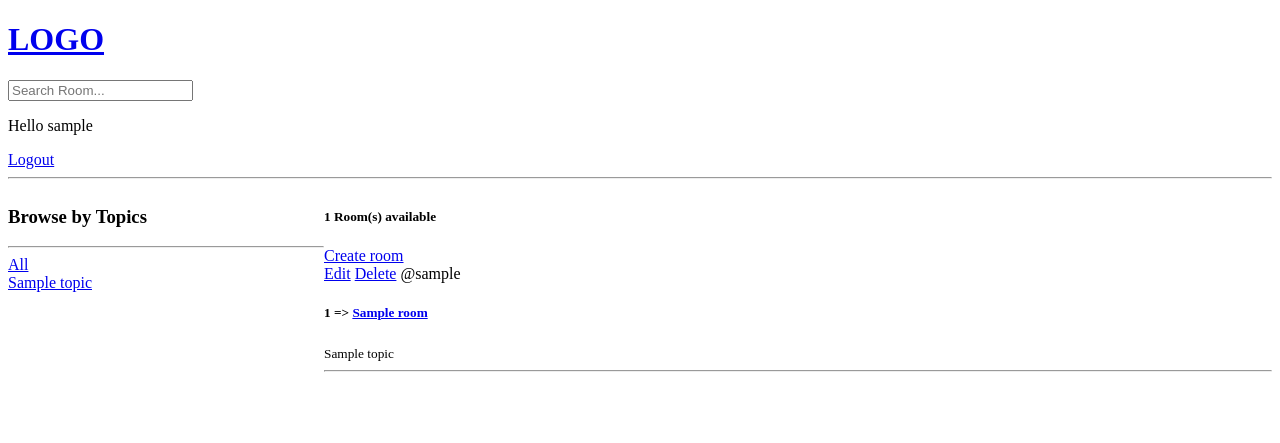
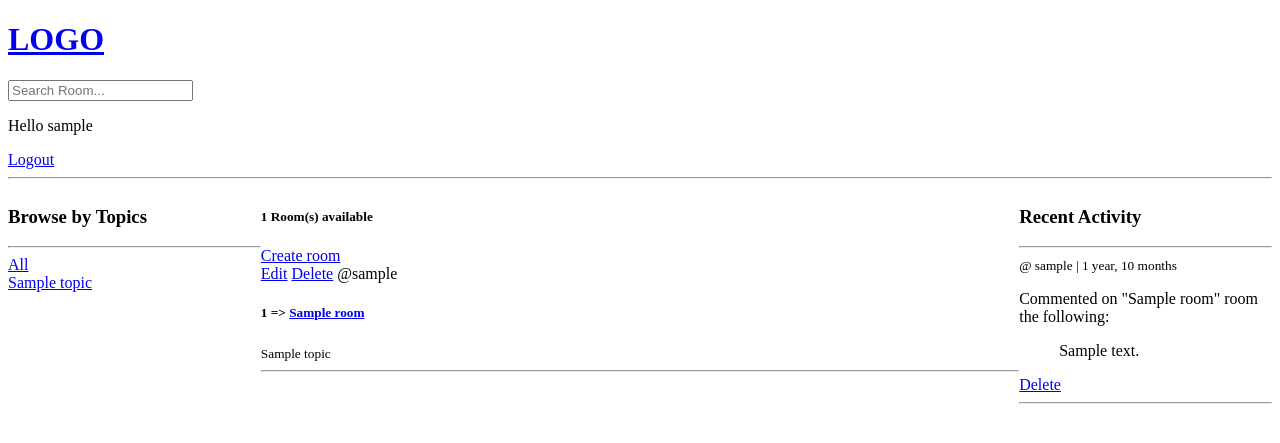
Before and after one commit to averroes96/django-demo, a Django app: page / in a window 1280 px wide. Shown: the top 443 px of the page. Run offline with Django 3.2, Linux system fonts and the light colour scheme; a user stored in the database is signed in; tables that the repository leaves empty hold one stand-in row (values such as "Sample post").

Commit message:
Recent activity

```diff
--- a/base/models.py
+++ b/base/models.py
@@ -33,5 +33,8 @@ class Message(models.Model):
     created = models.DateTimeField(auto_now_add=True)
     updated = models.DateTimeField(auto_now=True)
 
+    class Meta:
+        ordering = ["-updated", "-created"]
+
     def __str__(self):
         return str(self.content[0:50])
--- /dev/null
+++ b/base/templates/base/activity_component.html
@@ -0,0 +1,13 @@
+<h3>Recent Activity</h3>
+<hr>
+{% for act in recent_acts %}
+<div>
+    <small>@ {{act.user}}   |   {{act.created|timesince}}</small>
+    <p>Commented on "{{act.room.title}}" room the following:</p>
+    <blockquote>{{act.content}}</blockquote>
+    {% if request.user == act.user %}
+    <a href="{% url 'delete-message' act.id %}">Delete</a>
+    {% endif %}
+<hr>
+</div>
+{% endfor %}
--- /dev/null
+++ b/base/templates/base/feed_component.html
@@ -0,0 +1,12 @@
+{% for room in rooms %}
+<div>
+    {% if request.user == room.host %}
+        <a href="{% url 'update-room' room.id %}">Edit</a>
+        <a href="{% url 'delete-room' room.id %}">Delete</a>
+    {% endif %}
+    <span>@{{room.host.username}}</span>
+    <h5>{{room.id}} => <a href="{% url 'room' room.id %}">{{room.title}}</a></h5>
+    <small>{{room.topic.title}}</small>
+    <hr>
+</div>
+{% endfor %}
--- a/base/templates/base/home.html
+++ b/base/templates/base/home.html
@@ -5,39 +5,22 @@
 <style>
     .home-container {
         display: grid;
-        grid-template-columns: 1fr 3fr;
+        grid-template-columns: 1fr 3fr 1fr;
     }
 </style>
 
 <div class="home-container">
 
     <div>
-        <h3>Browse by Topics</h3>
-        <hr>
-        <div>
-            <a href="{% url 'home' %}">All</a>
-        </div>
-        {% for topic in topics %}
-            <div>
-                <a href="{% url 'home' %}?q={{topic.title}}">{{topic.title}}</a>
-            </div>
-        {% endfor %}
+        {% include "base/topics_component.html" %}
     </div>
     <div>
         <h5>{{rooms_count}} Room(s) available</h5>
         <a href="{% url 'create-room' %}">Create room</a>
-        {% for room in rooms %}
-        <div>
-            {% if request.user == room.host %}
-                <a href="{% url 'update-room' room.id %}">Edit</a>
-                <a href="{% url 'delete-room' room.id %}">Delete</a>
-            {% endif %}
-            <span>@{{room.host.username}}</span>
-            <h5>{{room.id}} => <a href="{% url 'room' room.id %}">{{room.title}}</a></h5>
-            <small>{{room.topic.title}}</small>
-            <hr>
-        </div>
-        {% endfor %}
+        {% include "base/feed_component.html" %}
+    </div>
+    <div>
+        {% include "base/activity_component.html" %}
     </div>
 </div>
 
--- /dev/null
+++ b/base/templates/base/topics_component.html
@@ -0,0 +1,10 @@
+<h3>Browse by Topics</h3>
+<hr>
+<div>
+    <a href="{% url 'home' %}">All</a>
+</div>
+{% for topic in topics %}
+    <div>
+        <a href="{% url 'home' %}?q={{topic.title}}">{{topic.title}}</a>
+    </div>
+{% endfor %}
--- a/base/views.py
+++ b/base/views.py
@@ -77,16 +77,20 @@ def home(request):
         )
     rooms_count = rooms.count() # Get query row count
     topics = Topic.objects.all()
+    recent_acts = Message.objects.filter(Q(room__topic__title__icontains=q))
+
     context = {
         "rooms" : rooms,
         "topics" : topics,
-        "rooms_count" : rooms_count
+        "rooms_count" : rooms_count,
+        "recent_acts" : recent_acts
         }
+
     return render(request, "base/home.html", context)
 
 def room(request, pk):
     room = Room.objects.get(id=pk)
-    room_messages = room.message_set.all().order_by("-created")
+    room_messages = room.message_set.all()
     participants = room.participants.all()
 
     context = {
```
